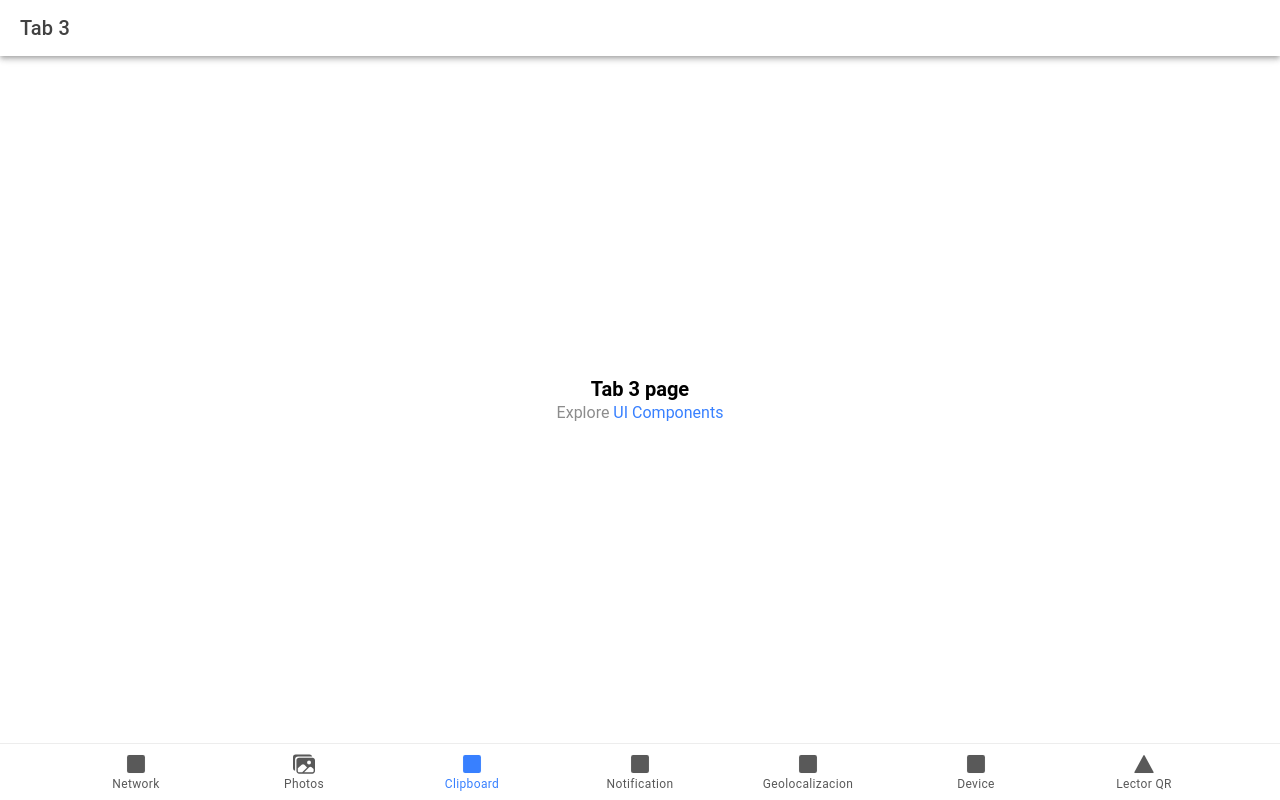
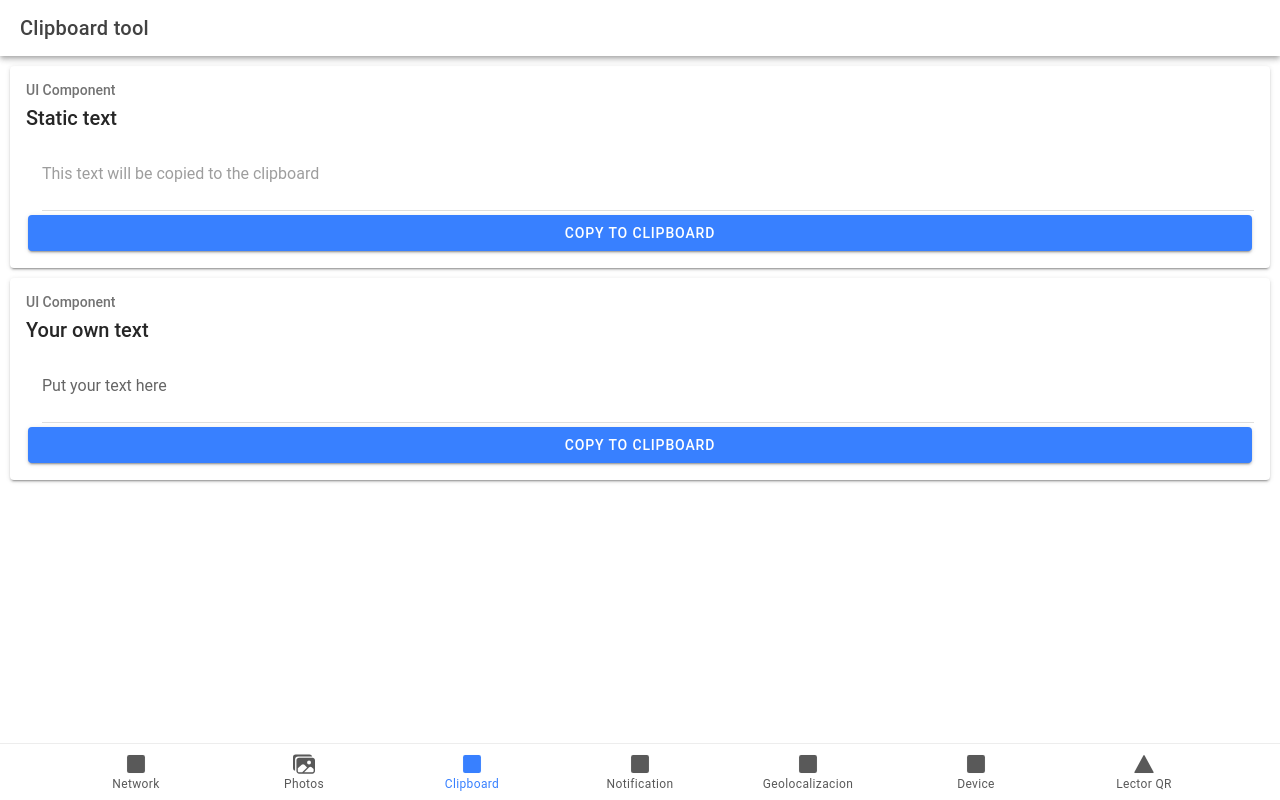
Before and after one commit to GiovanniAdb/My-First-Ionic-App--React, a React (Vite) app: page /tab3 in a window 1280 px wide. Built offline with nearby package versions, Linux system fonts and the light colour scheme; the HTML template or start-up script is replaced by a standard one.

Commit message:
Se agrego network y clipboard

```diff
--- a/src/pages/Tab1.tsx
+++ b/src/pages/Tab1.tsx
@@ -1,22 +1,85 @@
-import { IonContent, IonHeader, IonPage, IonTitle, IonToolbar } from '@ionic/react';
-import ExploreContainer from '../components/ExploreContainer';
+import {
+  IonContent, IonHeader, IonPage, IonButton, IonTitle, IonToolbar,
+  IonAlert, IonCardContent, IonCard, IonCardHeader, IonCardSubtitle, IonCardTitle
+} from '@ionic/react';
+import { Network } from '@capacitor/network';
 import './Tab1.css';
+import { useState } from 'react';
+import React from 'react';
 
 const Tab1: React.FC = () => {
+  const [showAlert1, setShowAlert1] = useState(false);
+  const [connected, setConnected] = useState(false);
+  const [connectionType, setConnectionType] = useState("");
+
+  /*Network.addListener('networkStatusChange', function (val) {
+    status = val.connectionType;
+    console.log(val);
+  });*/
+  const logCurrentNetworkStatus = async () => {
+    const status = await Network.getStatus();
+
+    setConnected(status.connected);
+    setConnectionType(status.connectionType);
+    setShowAlert1(true);
+  };
+
   return (
     <IonPage>
       <IonHeader>
         <IonToolbar>
-          <IonTitle>Tab 1</IonTitle>
+          <IonTitle>Network information</IonTitle>
         </IonToolbar>
       </IonHeader>
       <IonContent fullscreen>
-        <IonHeader collapse="condense">
-          <IonToolbar>
-            <IonTitle size="large">Tab 1</IonTitle>
-          </IonToolbar>
-        </IonHeader>
-        <ExploreContainer name="Tab 1 page" />
+        <IonCard>
+          <IonCardHeader>
+            <IonCardSubtitle>Plugin</IonCardSubtitle>
+            <IonCardTitle>Network Details</IonCardTitle>
+          </IonCardHeader>
+          <IonCardContent>
+            <IonButton
+              onClick={() => {
+                logCurrentNetworkStatus();
+              }}
+              expand="block">
+              Show Info</IonButton>
+            <IonAlert
+              isOpen={showAlert1}
+              onDidDismiss={() => setShowAlert1(false)}
+              header={'Your network information is available'}
+              subHeader={''}
+              message={'Connected: ' + connected + ' Type: ' + connectionType.toUpperCase()}
+              buttons={['OK']}
+            />
+
+          </IonCardContent>
+
+        </IonCard>
+        <IonCard>
+          <IonCardHeader>
+            <IonCardSubtitle>Plugin</IonCardSubtitle>
+            <IonCardTitle>Device Details</IonCardTitle>
+          </IonCardHeader>
+          <IonCardContent>
+            <IonButton
+              onClick={() => {
+                logCurrentNetworkStatus();
+              }}
+              expand="block">
+              Show Info</IonButton>
+            <IonAlert
+              isOpen={showAlert1}
+              onDidDismiss={() => setShowAlert1(false)}
+              header={'Your network information is available'}
+              subHeader={''}
+              message={'Connected: ' + connected + ' Type: ' + connectionType.toUpperCase()}
+              buttons={['OK']}
+            />
+
+          </IonCardContent>
+
+        </IonCard>
       </IonContent>
     </IonPage>
   );
--- a/src/pages/Tab3.tsx
+++ b/src/pages/Tab3.tsx
@@ -1,25 +1,84 @@
-import { IonContent, IonHeader, IonPage, IonTitle, IonToolbar } from '@ionic/react';
-import ExploreContainer from '../components/ExploreContainer';
-import './Tab3.css';
+import {
+  IonContent, IonHeader, IonPage, IonTitle, IonToolbar, IonItem, IonTextarea, IonCard,
+  IonCardHeader, IonCardContent, IonCardSubtitle, IonCardTitle, IonButton, IonToast
+} from '@ionic/react';
+import { Clipboard } from '@capacitor/clipboard';
+import './Tab4.css';
+import { useState } from 'react';
 
-const Tab3: React.FC = () => {
+const Tab4: React.FC = () => {
+
+  const [showToast1, setShowToast1] = useState(false);
+  const [text, setText] = useState("");
+
+  function writeToClipboard(idFunc: number){
+      if(idFunc === 0){
+          Clipboard.write({
+              string: "This text will be copied to the clipboard"
+          });
+          setShowToast1(true);
+          return;
+      }
+
+      Clipboard.write({
+          string: text
+      });
+      setShowToast1(true);
+  };
+
   return (
       <IonPage>
           <IonHeader>
               <IonToolbar>
-          <IonTitle>Tab 3</IonTitle>
+                  <IonTitle>Clipboard tool</IonTitle>
               </IonToolbar>
           </IonHeader>
           <IonContent fullscreen>
-        <IonHeader collapse="condense">
-          <IonToolbar>
-            <IonTitle size="large">Tab 3</IonTitle>
-          </IonToolbar>
-        </IonHeader>
-        <ExploreContainer name="Tab 3 page" />
+              <IonContent>
+                  <IonCard>
+                      <IonCardHeader>
+                          <IonCardSubtitle>UI Component</IonCardSubtitle>
+                          <IonCardTitle>Static text</IonCardTitle>
+                      </IonCardHeader>
+                      <IonCardContent>
+                          <IonItem>
+                              <IonTextarea disabled value="This text will be copied to the clipboard"></IonTextarea>
+                          </IonItem>
+                          <IonButton expand="block" onClick={()=>{writeToClipboard(0)}}>Copy to clipboard</IonButton>
+                      </IonCardContent>
+                      <IonToast
+                          isOpen={showToast1}
+                          onDidDismiss={() => setShowToast1(false)}
+                          message="Copied to clipboard"
+                          duration={2000}
+                      />
+                  </IonCard>
+                  <IonCard>
+                      <IonCardHeader>
+                          <IonCardSubtitle>UI Component</IonCardSubtitle>
+                          <IonCardTitle>Your own text</IonCardTitle>
+                      </IonCardHeader>
+                      <IonCardContent>
+                          <IonItem>
+                              <IonTextarea
+                              placeholder="Put your text here"
+                              value={text}
+                              onIonChange={(e: any) => setText(e.target.value)}
+                              ></IonTextarea>
+                          </IonItem>
+                          <IonButton expand="block" onClick={()=> {writeToClipboard(1)}}>Copy to clipboard</IonButton>
+                      </IonCardContent>
+                      <IonToast
+                          isOpen={showToast1}
+                          onDidDismiss={() => setShowToast1(false)}
+                          message="Copied to clipboard"
+                          duration={2000}
+                      />
+                  </IonCard>
+              </IonContent>
           </IonContent>
       </IonPage>
   );
 };
 
-export default Tab3;
+export default Tab4;
```
Also changed, not shown: package.json (+5 -2 lines), src/pages/Tab7.tsx (+21 -2 lines), 3 other files (tests, documents, lock files or other folders). Lines whose indentation alone changed are shown as unchanged.
